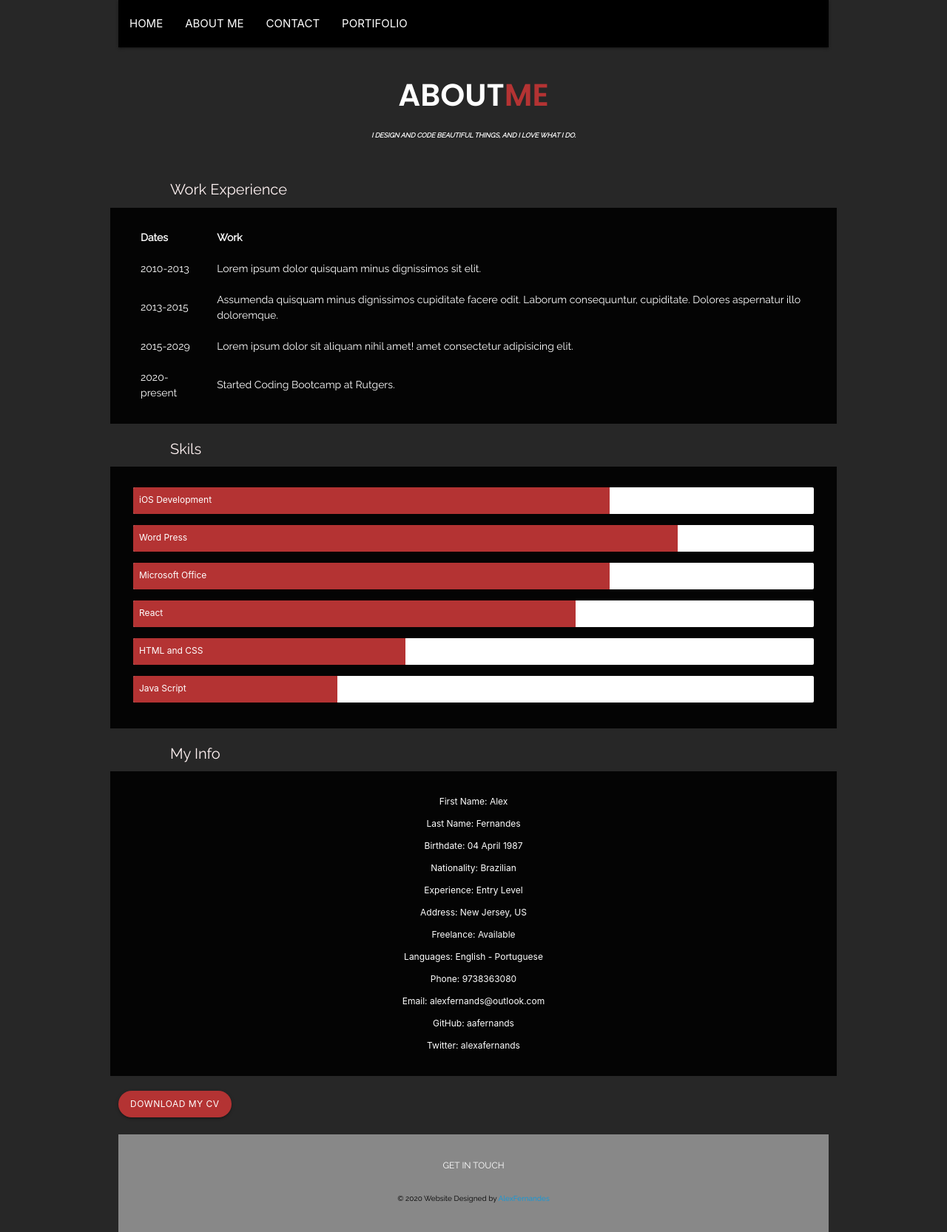
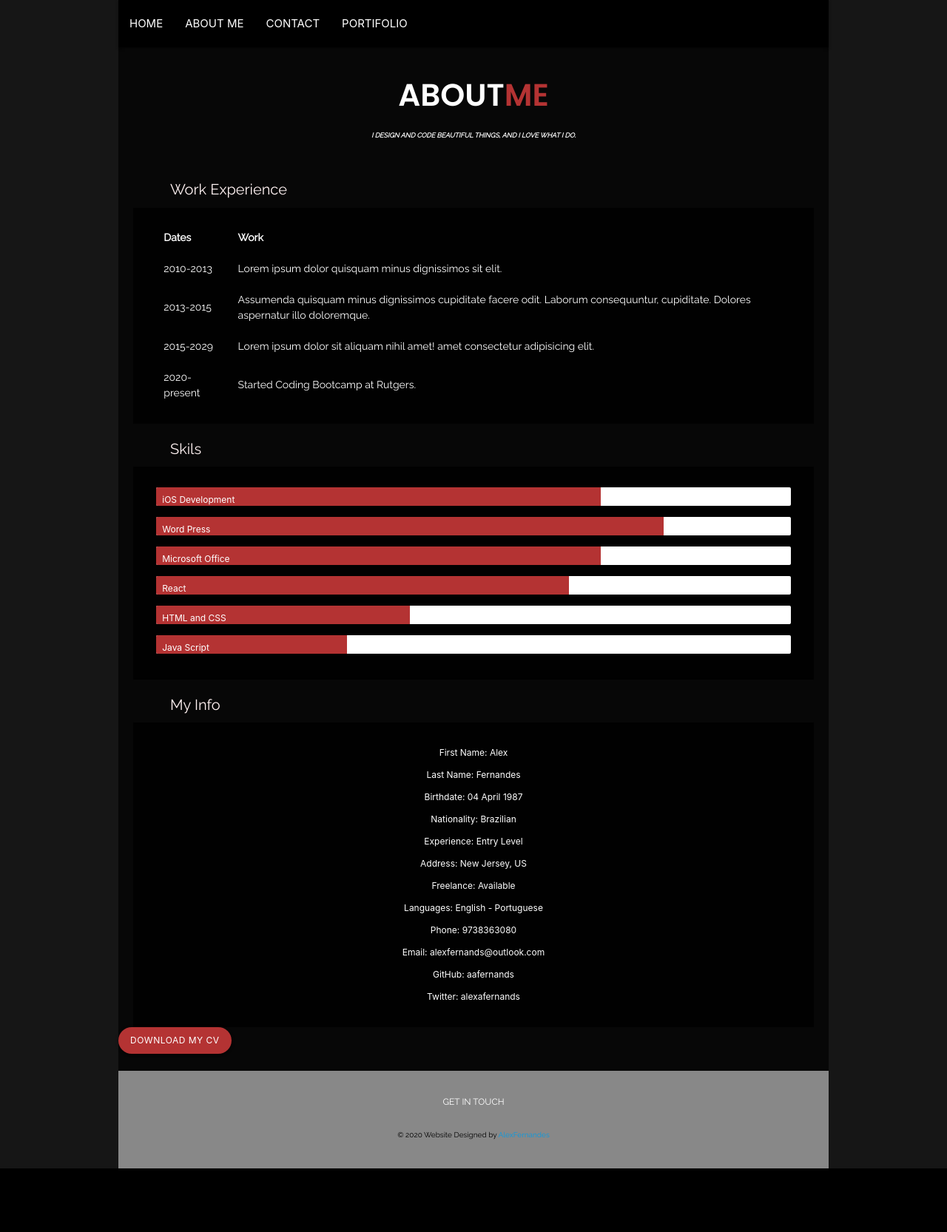
Before and after one commit to aafernands/old_aafernands.github.io, a PHP site: page /about_me.html in a window 1280 px wide. Shown: the whole page at 74% size. After the commit the page ends 1580 px from the top, so only its background shows below. Run offline with PHP 8.4, Linux system fonts and the light colour scheme; some libraries are stand-ins or nearby versions; some web fonts are replaced.

Commit message:
style improvements

```diff
--- a/about_me.html
+++ b/about_me.html
@@ -20,8 +20,8 @@
 </head>
 
 <body>
-    <div id="row">
-        <div class="col">
+    <div class="wrapper">
+
         <nav>
             <div class="nav-wrapper navbar-fixed black lighten-1">
                 <a href="#" data-target="mobile-demo" class="sidenav-trigger"><i class="material-icons">menu</i></a>
@@ -136,8 +136,7 @@
                 <p>Twitter: alexafernands</p>
             </div>
         </div>
-        </div>
-    </div>
+
         <a class="btn btn-primary" href="assets/dummy.pdf" role="button">DOWNLOAD MY CV </a>
         <br> <br>
 
@@ -151,6 +150,7 @@
                         href="https://twitter.com/alexafernands">AlexFernandes</a></span></p>
         </footer>
 
+    </div>
 
     <script src="main.js"></script>
 
--- a/index.html
+++ b/index.html
@@ -14,6 +14,7 @@
     <link rel="stylesheet" href="https://cdnjs.cloudflare.com/ajax/libs/materialize/1.0.0/css/materialize.min.css">
     <script src="https://ajax.googleapis.com/ajax/libs/jquery/2.1.1/jquery.min.js"></script>
     <script src="https://cdnjs.cloudflare.com/ajax/libs/materialize/1.0.0/js/materialize.min.js"></script>
+
     <!--Let browser know website is optimized for mobile-->
     <meta name="viewport" content="width=device-width, initial-scale=1.0" />
     <title>Alex Fernandes Portifolio</title>
@@ -23,6 +24,7 @@
 </head>
 
 <body>
+    <div class="wrapper">
         <nav>
             <div class="nav-wrapper navbar-fixed black lighten-1">
                 <a href="#" data-target="mobile-demo" class="sidenav-trigger "><i class="material-icons">menu</i></a>
@@ -43,7 +45,7 @@
             </ul>
         </nav>
 
-    <div id="box">
+        <div>
             <div class="row">
                 <div class="col s12 l6">
                     <img src="images/circle-cropped copy 2.png" class="
@@ -83,6 +85,7 @@
             <p><span class="credits-footer">© 2020 Website Designed by <a
                         href="https://twitter.com/alexafernands">AlexFernandes</a></span></p>
         </footer>
+    </div>
     <script src="main.js"></script>
 </body>
 
--- a/style.css
+++ b/style.css
@@ -22,9 +22,8 @@ font-family: 'Poppins', sans-serif;
 	font-size: 12px;
 	padding: 20px;
 	background-color: #000000e8;
-	margin-top: 5px;
-	border-left: 20px;
-	border-right: 20px;
+	margin: 5px 20px 0px 20px;
+
 }
 
 /*_____________________navbar_____*/
@@ -167,7 +166,7 @@ i {
 }
 
 body {
-	background-color: #272727;
+	background-color: #161616;
 	max-width: 960px;
 	margin: 0 auto;
 	overflow-y: scroll;
@@ -442,10 +441,9 @@ input[type="submit"]:hover {
 	background-color: #45a049;
 }
 
-.container {
-	border-radius: 5px;
+.wrapper {
 	background-color: #000000ab;
-	padding: 40px;
+
 }
 
 #formContainer {
@@ -476,7 +474,7 @@ input[type="submit"]:hover {
 	z-index: 99999;
 }
 .progress {
-	min-height: 36px;
+	min-height: 25px;
 	overflow: hidden;
 	position: relative;
 }
```
Also changed, not shown: contact_me.html (+5 -3 lines), portifolio.html (+7 -6 lines). Lines whose indentation alone changed are shown as unchanged.
